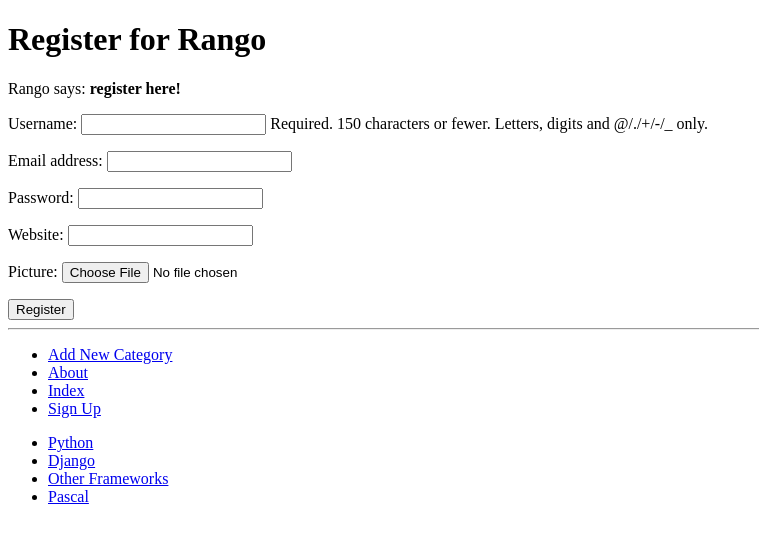
After one commit to IacovosKelepeniotis/tango_with_django_project, a Django app: page /rango/register/ in a window 1280 px wide. The commit adds this page. Shown: the top 543 px of the page, without its empty margins (0-759 px from the left). Run offline with Django 3.2, Linux system fonts and the light colour scheme; data comes from the database, SQL or seed files in the repository; both versions use the stored data as it was after the commit.

Commit message:
chapter 9 half complete (Register functions OK)

```diff
--- a/rango/admin.py
+++ b/rango/admin.py
@@ -1,5 +1,6 @@
 from django.contrib import admin
 from rango.models import Category, Page
+from rango.models import UserProfile
 
 
 # Register your models here.
@@ -13,3 +14,4 @@
 
 admin.site.register(Category, CategoryAdmin)
 admin.site.register(Page, PageAdmin)
+admin.site.register(UserProfile)
--- a/rango/forms.py
+++ b/rango/forms.py
@@ -1,5 +1,6 @@
 from django import forms
-from rango.models import Page, Category
+from rango.models import Page, Category, UserProfile
+from django.contrib.auth.models import User
 
 
 class CategoryForm(forms.ModelForm):
@@ -41,3 +42,17 @@
             url = 'http://' + url
             cleaned_data['url'] = url
             return cleaned_data
+
+
+class UserForm(forms.ModelForm):
+    password = forms.CharField(widget=forms.PasswordInput())
+
+    class Meta:
+        model = User
+        fields = ('username', 'email', 'password')
+
+
+class UserProfileForm(forms.ModelForm):
+    class Meta:
+        model = UserProfile
+        fields = ('website', 'picture')
--- a/rango/models.py
+++ b/rango/models.py
@@ -1,9 +1,10 @@
 from django.db import models
 from django.template.defaultfilters import slugify
+from django.contrib.auth.models import User
 
 
 class Category(models.Model):
-    max_length=128
+    max_length = 128
     name = models.CharField(max_length=max_length, unique=True)
     views = models.IntegerField(default=0)
     likes = models.IntegerField(default=0)
@@ -28,3 +29,17 @@
 
     def __str__(self):
         return self.title
+
+
+class UserProfile(models.Model):
+    # This line is required.Links UserProfile to a User model instance.
+    user = models.OneToOneField(User)
+
+    # The additional attributes we wish to include.
+    website = models.URLField(blank=True)
+    picture = models.ImageField(upload_to='profile_images', blank=True)
+
+    # Override the __unicode__() method to return out something meaningful!
+    # # Remember if you use Python 2.7.x, define __unicode__ too!
+    def __str__(self):
+        return self.user.username
--- a/rango/urls.py
+++ b/rango/urls.py
@@ -11,4 +11,5 @@
         views.show_category, name='show_category'),
     url(r'^category/(?P<category_name_slug>[\w\-]+)/add_page/$',
         views.add_page, name='add_page'),
+    url(r'^register/$', views.register, name='register'),  # New pattern
 ]
--- a/rango/views.py
+++ b/rango/views.py
@@ -4,6 +4,7 @@
 from rango.models import Category
 from rango.forms import CategoryForm
 from rango.forms import PageForm
+from rango.forms import UserForm, UserProfileForm
 
 
 def add_category(request):
@@ -105,3 +106,64 @@
     # We make use of the shortcut function to make our lives easier.
     # Note that the first parameter is the template we wish to use.
     return render(request, 'rango/about.html', context=context_dict)
+
+
+def register(request):
+    # A boolean value for telling the template
+    # whether the registration was successful.
+    # Set to False initially. Code changes value to
+    # True when registration succeeds.
+    registered = False
+
+    # If it's a HTTP POST, we're interested in processing form data.
+    if request.method == 'POST':
+        # Attempt to grab information from the raw form information.
+        # Note that we make use of both UserForm and UserProfileForm.
+        user_form = UserForm(data=request.POST)
+        profile_form = UserProfileForm(data=request.POST)
+
+        # if the two forms are valid ...
+        if user_form.is_valid() and profile_form.is_valid():
+            user = user_form.save()
+
+            # Now we hash the password with the set_password method.
+            # Once hashed, we can update the user object.
+            user.set_password(user.password)
+            user.save()
+
+            # Now sort out the UserProfile instance.
+            # Since we need to set the user attribute ourselves,
+            # we set commit=False. This delays saving the model
+            # until we're ready to avoid integrity problems.
+
+            profile = profile_form.save(commit=False)
+            profile.user = user
+            # Did the user provide a profile picture?
+            # If so, we need to get it from the input form and
+            # put it in the UserProfile model.
+            if 'picture' in request.FILES:
+                profile.picture = request.FILES['picture']
+
+            # Now we save the UserProfile model instance.
+            profile.save()
+
+            # Update our variable to indicate that the template
+            # registration was successful.
+            registered = True
+        else:
+            # Invalid form or forms - mistakes or something else?
+            # Print problems to the terminal.
+            print(user_form.errors, profile_form.errors)
+
+    else:
+        # Not a HTTP POST, so we render our form using two ModelForm instances.
+        # These forms will be blank, ready for user input.
+        user_form = UserForm()
+        profile_form = UserProfileForm()
+
+    # Render the template depending on the context.
+    return render(request,
+                  'rango/register.html',
+                  {'user_form': user_form,
+                   'profile_form': profile_form,
+                   'registered': registered})
--- a/templates/rango/base.html
+++ b/templates/rango/base.html
@@ -23,6 +23,7 @@
                 <li><a href="{% url 'rango:add_category' %}">Add New Category</a></li>
                 <li><a href="{% url 'rango:about' %}">About</a></li>
                 <li><a href="{% url 'rango:index' %}">Index</a></li>
+                <li><a href="{% url 'rango:register' %}">Sign Up</a> </li>
             </ul>
         </div>
         <div>
--- /dev/null
+++ b/templates/rango/register.html
@@ -0,0 +1,29 @@
+{%  extends 'rango/base.html' %}
+{% load staticfiles %}
+
+{% block title_block %}
+    Register
+{% endblock %}
+
+
+{% block body_block %}
+    <h1>Register for Rango</h1>
+    {% if registered %}
+        Rango says: <strong>thank you for registering!</strong>
+        <a href="{% url 'rango:index' %}">Return to the homepage</a><br />
+    {% else %}
+        Rango says: <strong>register here!</strong><br />
+        <form id="user_form" method="post" action="{% url 'rango:register' %}"
+              enctype="multipart/form-data">
+
+        {% csrf_token %}
+
+        <!-- Display each form -->
+        {{ user_form.as_p }}
+        {{ profile_form.as_p }}
+
+        <!-- Provide a button to click to submit the form. -->
+        <input type="submit" name="submit" value="Register" />
+    </form>
+    {% endif %}
+{% endblock %}
```
Also changed, not shown: tango_with_django_project/settings.py (+10 -9 lines), db.sqlite3, media/profile_images/testuser.jpg (added), rango/migrations/0004_auto_20190202_1331.py (added).
